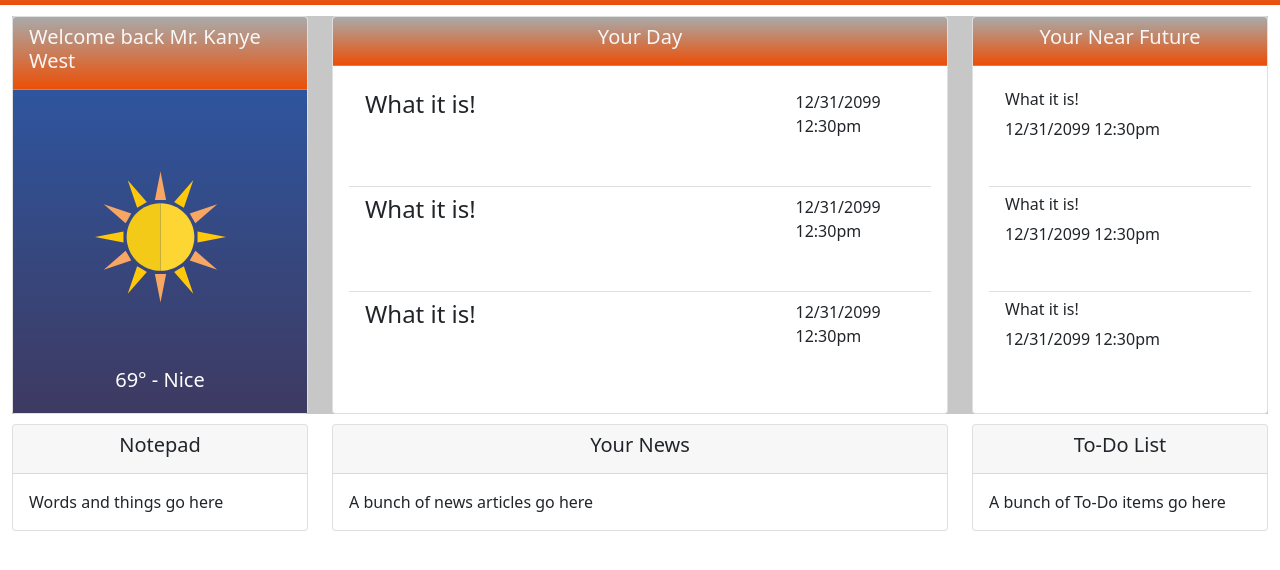
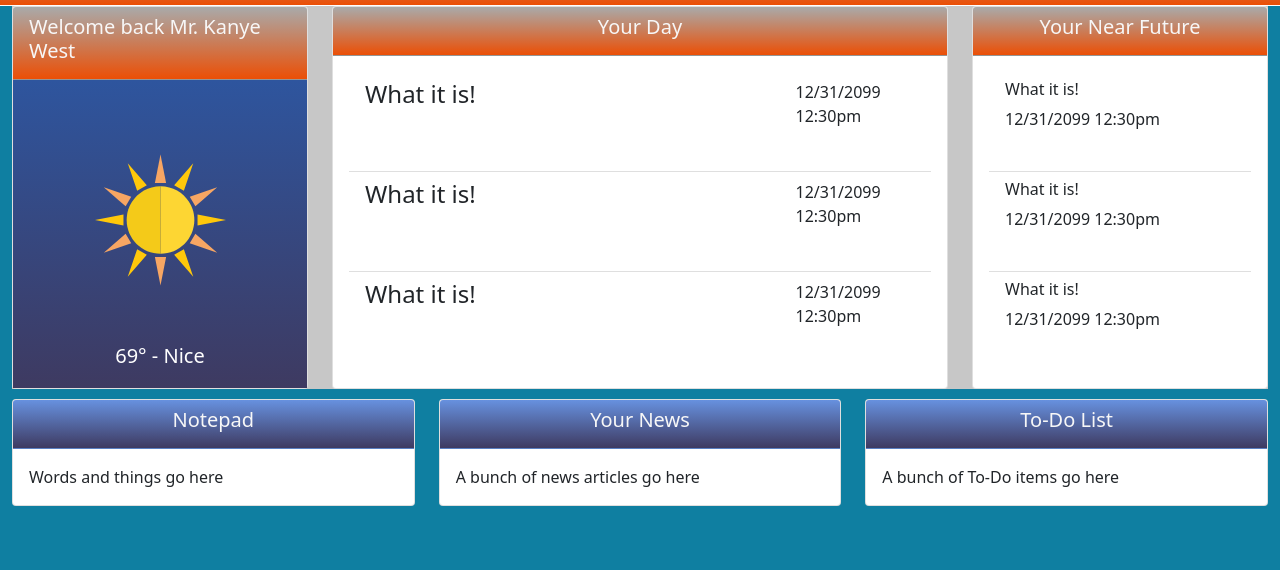
Before and after one commit to lockwolf/MyDash, a website: page index.html in a window 1280 px wide. Shown: the part 54-624 px from the top of the page. Drawn offline with nearby package versions, Linux system fonts and the light colour scheme.

Commit message:
css and layout tweaks

```diff
--- a/css/styles.scss
+++ b/css/styles.scss
@@ -4,11 +4,16 @@
 $color-header-bg: linear-gradient(#a9aaaa, #eb4f06);
 $color-header-text: #f7f7f7;
 $color-weather-bg: linear-gradient(#2e559e, #3e3a61);
+$color-card-header-bg: linear-gradient(#6791df, #3e3a61);
 $color-weather-text: #ffffff;
 
 body{
-    padding-top: 70px;
-    background-color: #000000;
+    padding-top: 60px;
+    background-color: #0f7fa1;
+}
+
+#bodyCon{
+    background-color: #0f7fa1;
 }
 
 .navbar {
@@ -17,6 +22,7 @@
 
 .row-content{
     padding-top: 10px;
+    min-height: 400px;
 }
 
 .navbar-brand{
@@ -32,7 +38,11 @@
 
 
 .schedule-item{
-    height: 105px;
+    height: 100px;
+}
+
+#dailydashrow{
+    min-height: 400px;
 }
 
 #headerJumbo{
@@ -55,7 +65,7 @@
 }
 
 #weatherIcon{
-    height: 90%;
+    min-height: 90%;
     width: 50%;
     text-align: center;
 }
@@ -77,3 +87,8 @@
     background-image: $color-header-bg;
     color: $color-header-text;
 }
+
+.card-header{
+    background-image: $color-card-header-bg;
+    color: $color-header-text;
+}
--- a/index.html
+++ b/index.html
@@ -12,7 +12,6 @@
     <title>MyDash (Beta) - Personal Dashboard</title>
 </head>
 <body>
-    <div class="container">
     <nav class="navbar fixed-top">
         <div class="container-fluid">
           <a class="navbar-brand" href="#">
@@ -46,14 +45,13 @@
           </div>
         </div>
       </nav>
-    </div>
 
-    <div class="container-fluid">
-        <div class="row">
+    <div class="container-fluid" id="bodyCon">
+        <div class="row" id="dailyDashRow">
           <div class="col col-sm-12">
             <div class="jumbotron" id="headerJumbo">
               <div class="row">
-                <div class="col-sm-12 col-md-3">
+                <div class="col-sm-12 col-md-6 col-lg-3">
                   <div class="card" id="weatherCard">
                     <div class="card-header" id="weatherCardHeader">
                       <h5>Welcome back Mr. Kanye West</h5>
@@ -64,7 +62,7 @@
                     </div>
                   </div>
                 </div>
-                <div class="col-sm-12 col-md-6">
+                <div class="col-sm-12 col-md-6 col-lg-6">
                   <div class="card" id="scheduleCard">
                     <div class="card-header" id="scheduleCardHeader">
                       <h5 class="text-center">Your Day</h5>
@@ -105,7 +103,7 @@
                     </div>
                   </div>
                 </div>
-                <div class="col-sm-12 col-md-3">
+                <div class="col-sm-12 col-md-12 col-lg-3">
                   <div class="card" id="eventsCard">
                     <div class="card-header" id="eventsCardHeader">
                       <h5 class="text-center">Your Near Future</h5>
@@ -145,7 +143,7 @@
           </div>
         </div>
         <div class="row row-content">
-          <div class="col-sm-12 col-md-3">
+          <div class="col-sm-12 col-md-6 col-lg-4">
             <div class="card" id="notepadCard">
               <div class="card-header" id="notepadCardHeader">
                 <h5 class="text-center">Notepad</h5>
@@ -155,9 +153,9 @@
               </div>
             </div>
           </div>
-          <div class="col-sm-12 col-md-6">
+          <div class="col-sm-12 col-md-6 col-lg-4">
             <div class="card" id="newsCard">
-              <div class="card-header" id="newsCardHeader">
+              <div class="card-header " id="newsCardHeader">
                 <h5 class="text-center">Your News</h5>
               </div>
               <div class="card-body" id="newsCardBody">
@@ -165,7 +163,7 @@
               </div>
             </div>
           </div>
-          <div class="col-sm-12 col-md-3">
+          <div class="col-sm-12 col-md-6 col-lg-4">
             <div class="card" id="todoCard">
               <div class="card-header" id="todoCardHeader">
                 <h5 class="text-center">To-Do List</h5>
```
Also changed, not shown: css/styles.css.
